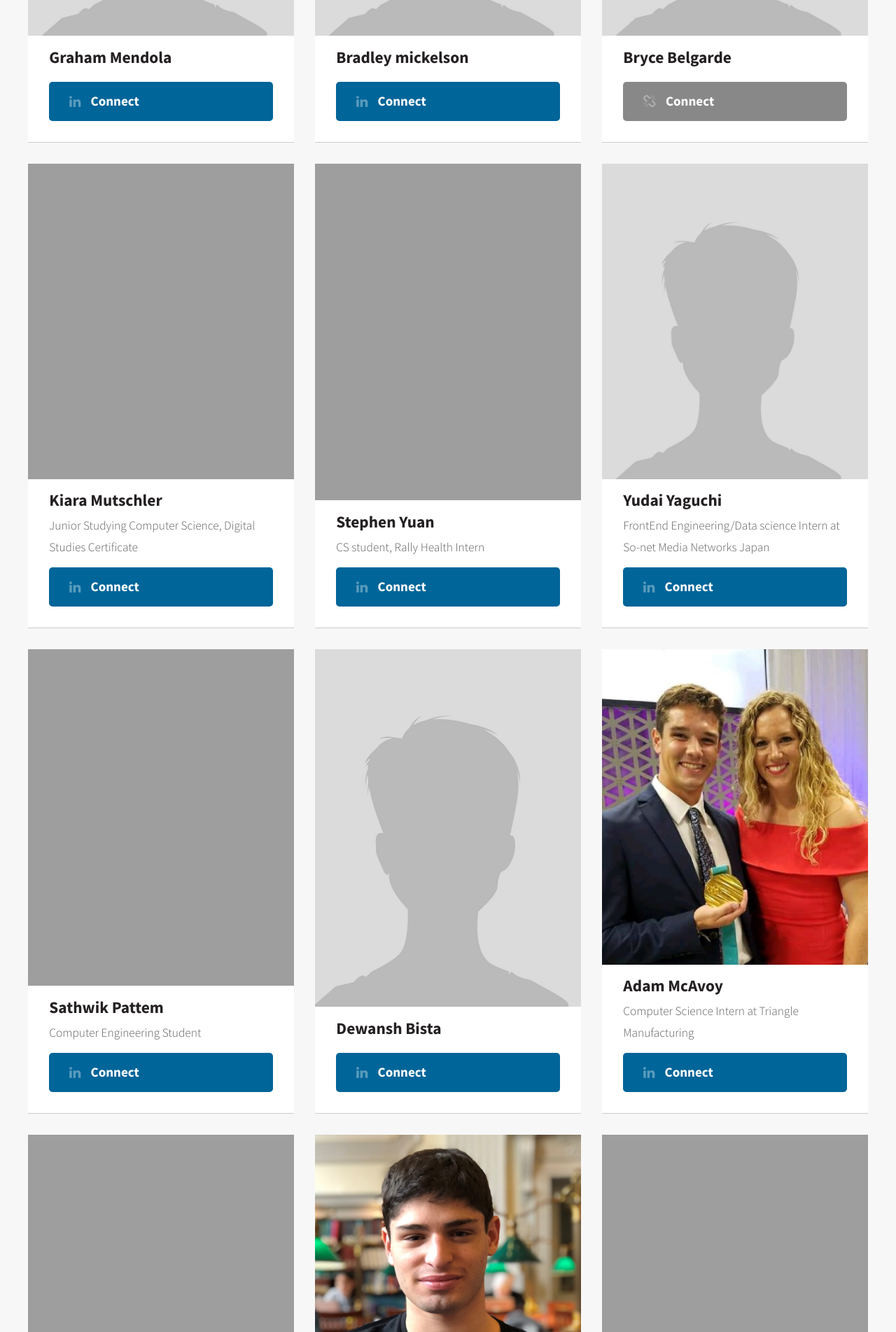
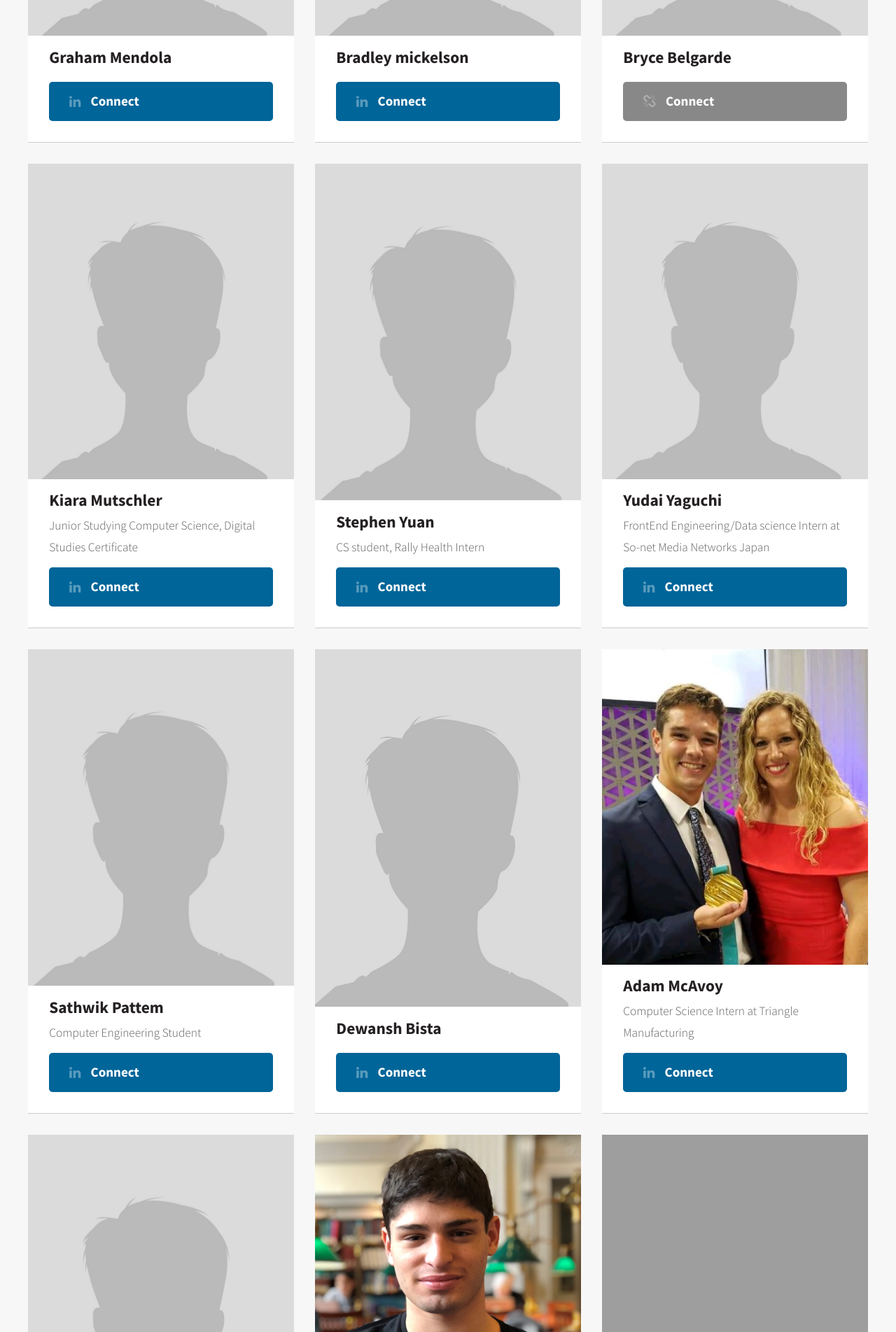
Before and after one commit to KappaEtaKappa/KappaEtaKappa.github.io, a Jekyll site: the page built from _members/member_index.html, in a window 1280 px wide. Shown: the part 3464-5368 px from the top of the page at 70% size. Built offline with Jekyll 4.4.1, drawn with Linux system fonts in a browser that asks for light colours.

Commit message:
Removed png links that were broken, will replace with composites

```diff
--- a/_data/member_bios.yml
+++ b/_data/member_bios.yml
@@ -261,12 +261,12 @@ Bryce Belgarde:
 Kiara Mutschler:
   connect_uri: 'https://www.linkedin.com/in/kiara-mutschler/'
   name: Kiara Mutschler
-  photo_uri: '/assets/images/members/Mutschler, Kiara.png'
+  photo_uri: null #'/assets/images/members/Mutschler, Kiara.png'
   status: Junior Studying Computer Science, Digital Studies Certificate
 Stephen Yuan:
   connect_uri: 'https://www.linkedin.com/in/stephenyuan/'
   name: Stephen Yuan
-  photo_uri: '/assets/images/members/Yuan, Stephen.png'
+  photo_uri: null #'/assets/images/members/Yuan, Stephen.png'
   status: CS student, Rally Health Intern
 Yudai Yaguchi:
   connect_uri: 'https://www.linkedin.com/in/yudai-yaguchi/'
@@ -276,7 +276,7 @@ Yudai Yaguchi:
 Sathwik Pattem:
   connect_uri: 'https://www.linkedin.com/in/sathwik-pattem-341170188/'
   name: Sathwik Pattem
-  photo_uri: '/assets/images/members/Pattem, Sathwik.png'
+  photo_uri: null #'/assets/images/members/Pattem, Sathwik.png'
   status: Computer Engineering Student
 Dewansh Bista:
   connect_uri: 'https://www.linkedin.com/in/dewansh-bista-003409148/'
@@ -291,7 +291,7 @@ Adam McAvoy:
 Oscar Zhang:
   connect_uri: 'https://www.linkedin.com/in/tianhe-zhang-8807aa138/'
   name: Oscar Zhang
-  photo_uri: '/assets/images/members/Zhang, Oscar.png'
+  photo_uri: null #'/assets/images/members/Zhang, Oscar.png' #missing due to png issues
   status: Publicity Assistant
 Alexander Kofman:
   connect_uri: 'https://www.linkedin.com/in/alexanderkofman'
```
Also changed, not shown: _events/2019-09-09-cs-bagels.md (line endings or trailing spaces).
